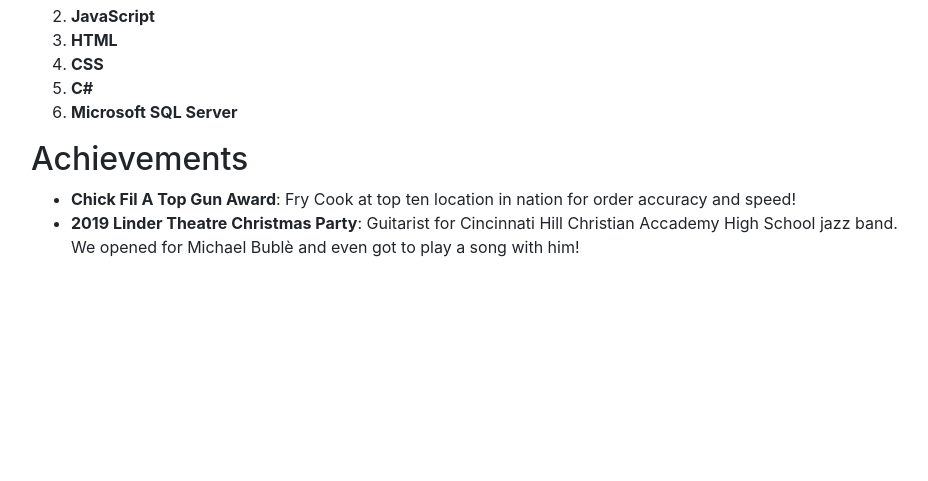
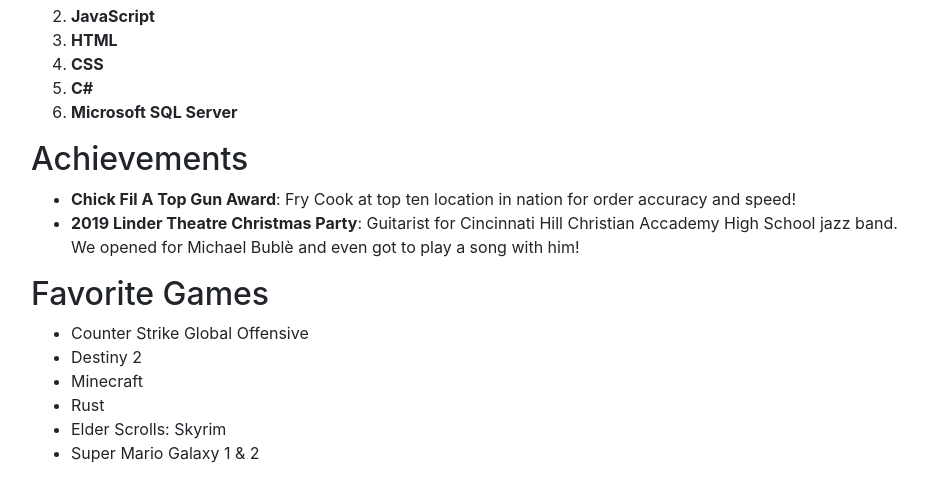
Before and after one commit to it3049c-fall22-henderson/online-portfolio-treonzt, a website: page index.html in a window 1280 px wide. Shown: the part 715-1196 px from the top of the page, without its empty margins (54-982 px from the left). Before the commit the page ends 990 px from the top, so only its background shows below. Drawn offline with nearby package versions, Linux system fonts and the light colour scheme.

Commit message:
Created Favorite Games div

```diff
--- a/index.html
+++ b/index.html
@@ -60,7 +60,17 @@
               <li><b>2019 Linder Theatre Christmas Party</b>: Guitarist for Cincinnati Hill Christian Accademy High School jazz band. <br /> We opened for Michael Bublè and even got to play a song with him!</li>
           </ul>
           </div>
-          <div class="section" id=""><h2> </h2></div>
+          <div class="section" id="games">
+              <h2>Favorite Games</h2>
+              <ul>
+                  <li>Counter Strike Global Offensive</li>
+                  <li>Destiny 2</li>
+                  <li>Minecraft</li>
+                  <li>Rust</li>
+                  <li>Elder Scrolls: Skyrim</li>
+                  <li>Super Mario Galaxy 1 & 2</li>
+              </ul>
+          </div>
 
           <!-- WORK FROM INSIDE THIS CONTAINER-->
       </div>
```
